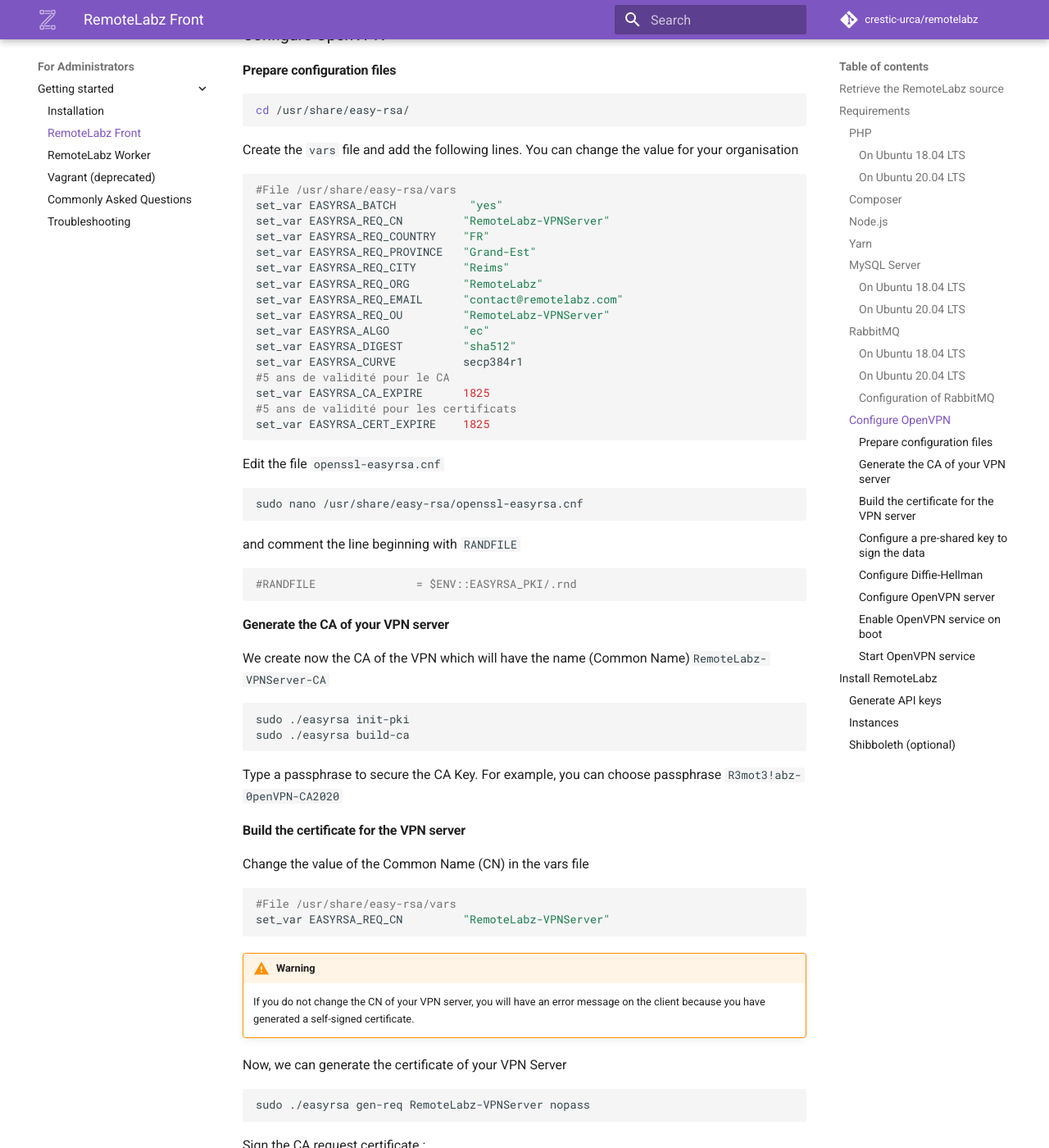
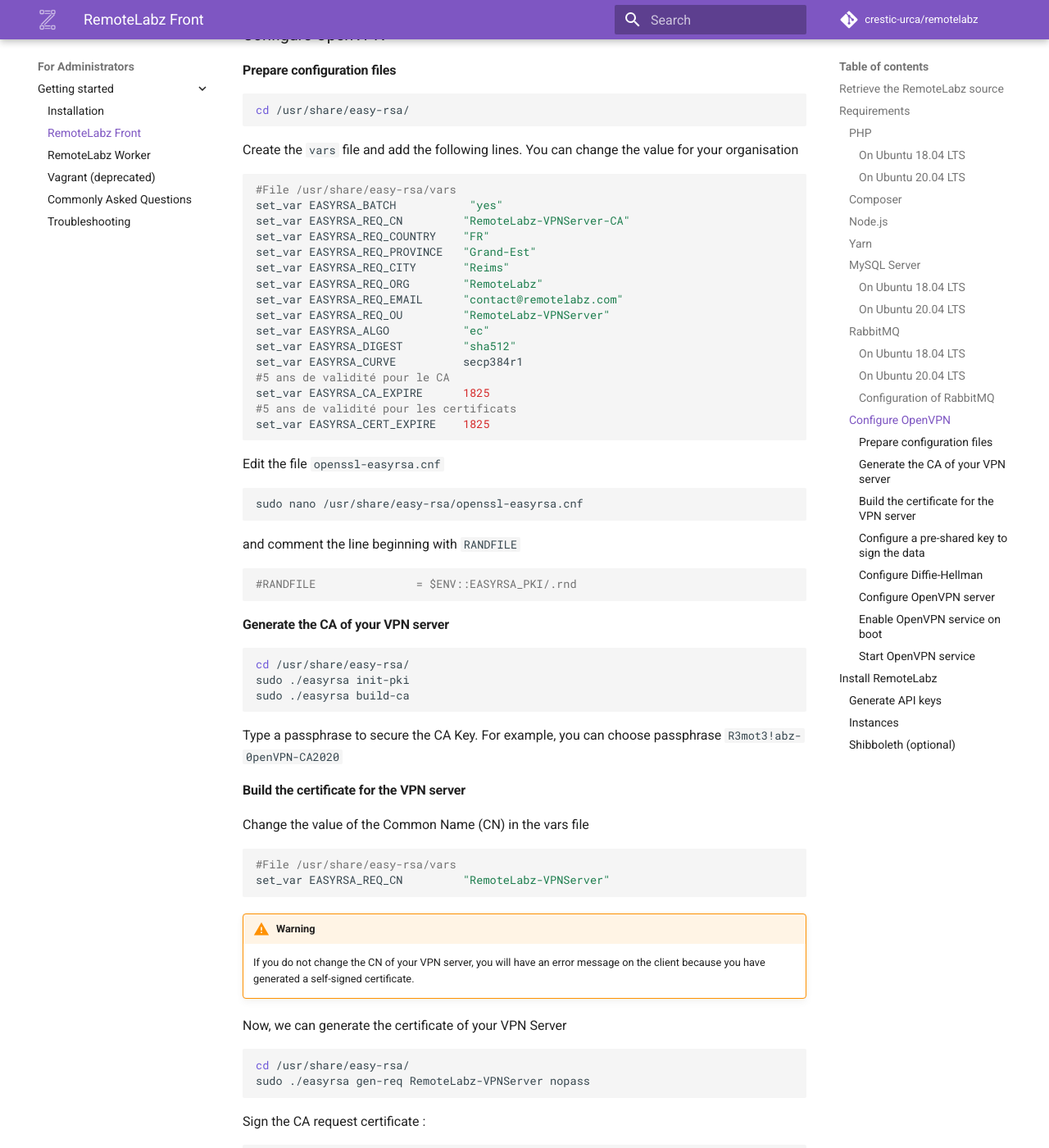
Before and after one commit to remotelabz/remotelabz-docs, an MkDocs documentation site: the page built from docs/administrators/getting-started/ubuntu-front.md, in a window 1280 px wide and 1400 px high, scrolled down 2901 px. Shown: the whole window at 82% size. Built offline with MkDocs 1.6.1 and Material for MkDocs 9.7.7, drawn with Linux system fonts in a browser that asks for light colours; comment, search, counter and statistics services are not loaded.

Commit message:
Simplify documentation openvpn

````diff
--- a/docs/administrators/getting-started/ubuntu-front.md
+++ b/docs/administrators/getting-started/ubuntu-front.md
@@ -139,8 +139,8 @@ and comment the line beginning with `RANDFILE`
 ```
 
 ####Generate the CA of your VPN server
-We create now the CA of the VPN which will have the name (Common Name)`RemoteLabz-VPNServer-CA`
 ```bash
+cd /usr/share/easy-rsa/
 sudo ./easyrsa init-pki
 sudo ./easyrsa build-ca
 ```
@@ -158,9 +158,9 @@ set_var EASYRSA_REQ_CN         "RemoteLabz-VPNServer"
 
 Now, we can generate the certificate of your VPN Server
 ```bash
+cd /usr/share/easy-rsa/
 sudo ./easyrsa gen-req RemoteLabz-VPNServer nopass
 ```
-
 
 Sign the CA request certificate :
 ```bash
````
Also changed, not shown: other parts of docs/administrators/getting-started/ubuntu-front.md (+1 -1 lines).
